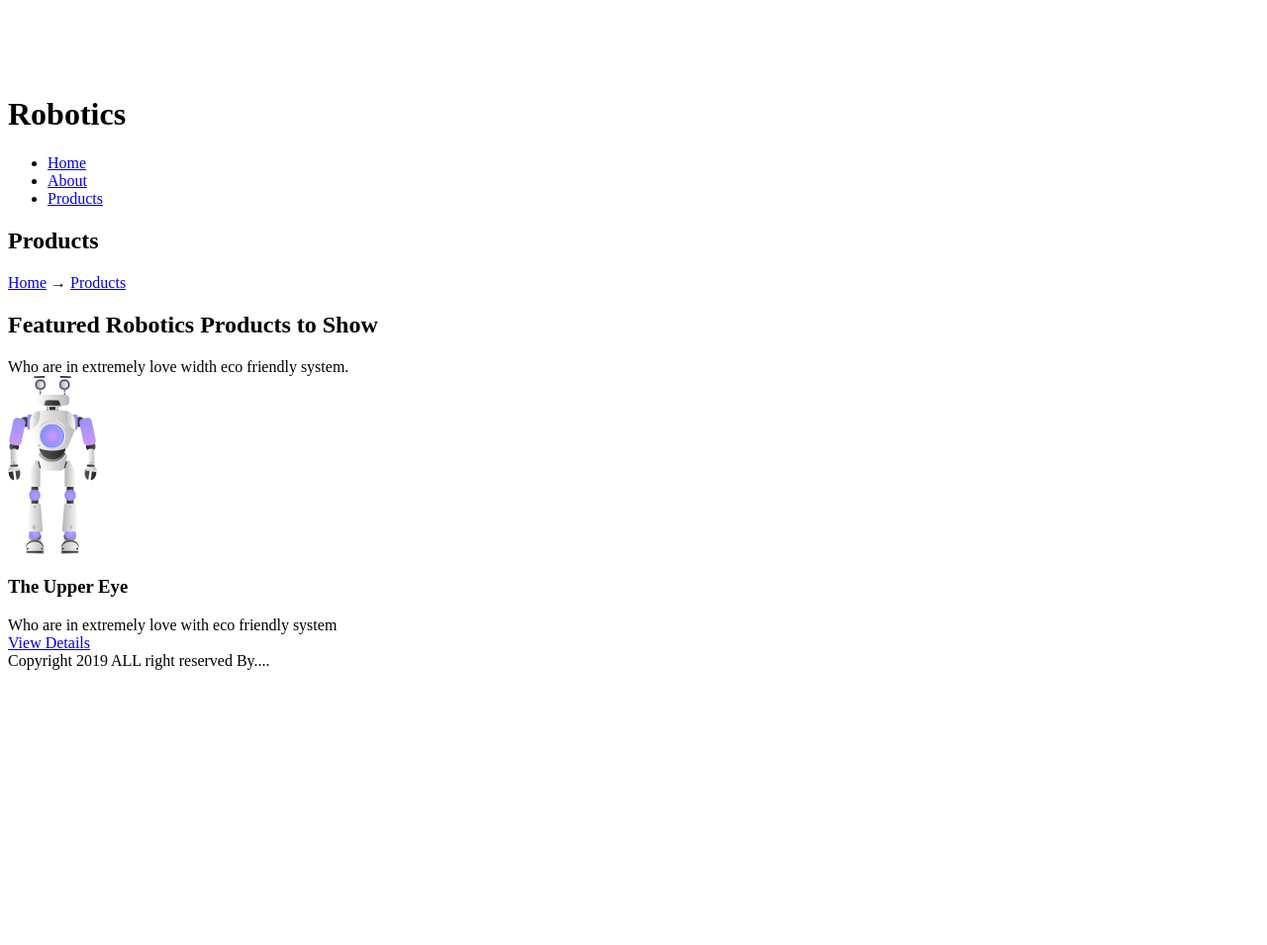
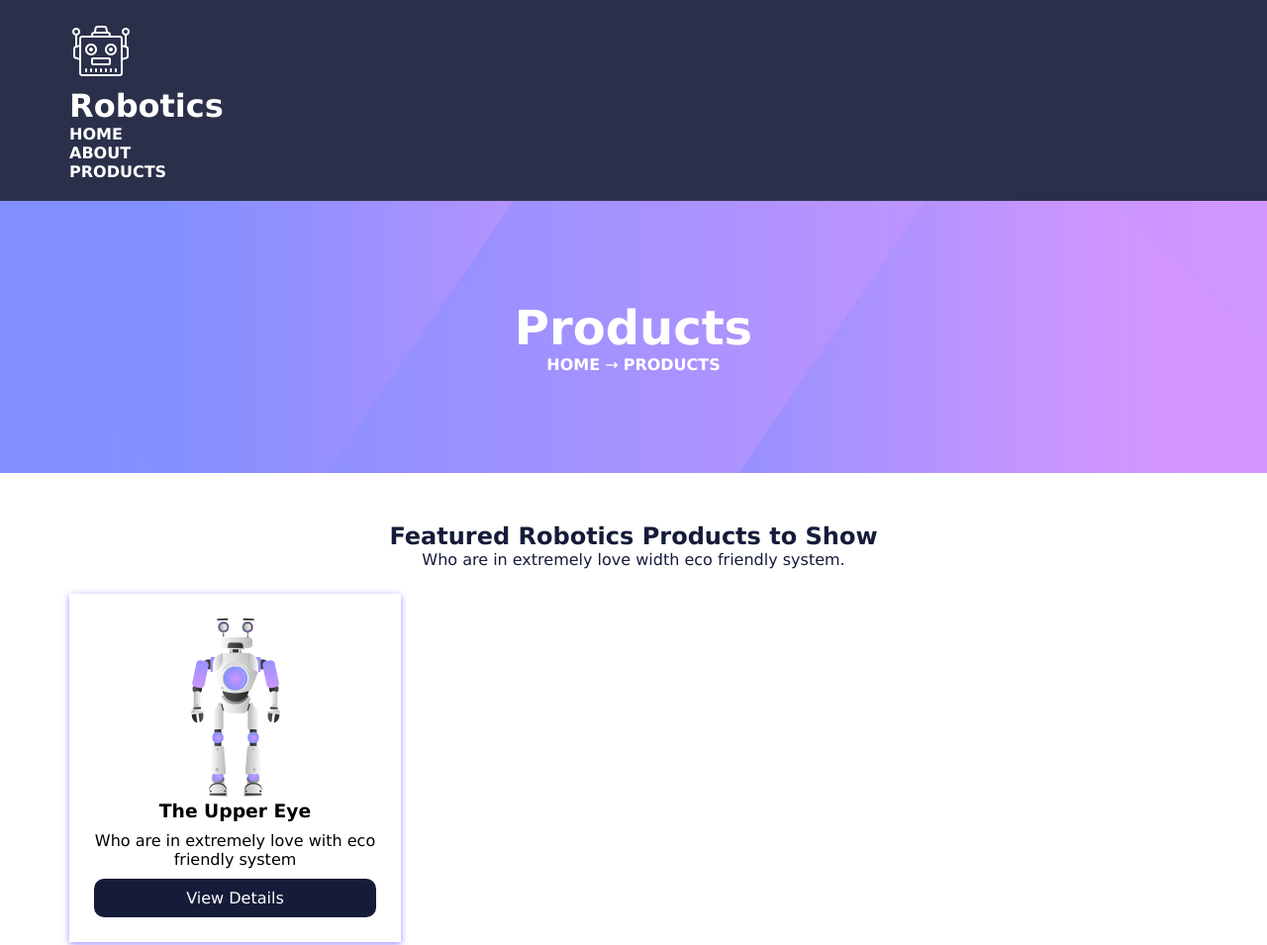
Before and after one commit to KEZKA/KEZKA.github.io, a plain HTML site: page index.html in a window 1280 px wide. Shown: the top 955 px of the page at 99% size. Before the commit the page ends 800 px from the top, so only its background shows below. Drawn offline with Linux system fonts and the light colour scheme.

Commit message:
css
добавление css без расположения

```diff
--- /dev/null
+++ b/index.css
@@ -0,0 +1,109 @@
+*{
+    font-family: Verdana, Geneva, Tahoma, sans-serif;
+    margin:0;
+    padding: 0;
+}
+
+.container{
+    max-width: 1140px;
+    padding: 0 15px;
+    margin: 0 auto;
+}
+
+/* HEADER */
+
+.header{
+    width:100%;
+    color: white;
+    padding: 20px;
+    background: #151c39e8;
+	box-sizing: border-box;
+}
+
+.menu-item{
+    list-style: none;
+}
+
+.menu-link{
+    color: white;
+    text-decoration: none;
+}
+
+/* Дополнительно */
+
+.menu-link{
+    text-transform: uppercase;
+    font-weight: bold;
+}
+
+/* BANNER */
+
+.banner-section{
+    padding: 100px 0;
+    background: url(img/banner-bg.jpg);
+    background-size: cover;
+    background-position: center;
+}
+
+.banner-title{
+    font-size: 48px;
+}
+.banner-title, .banner-description{
+    text-align: center;
+    color: white;
+}
+
+/* CARDS */
+
+.cards-section{
+    padding: 50px 0px;
+}
+
+.cards-title, .cards-description{
+    color: #151c39;
+    text-align: center;
+}
+
+.card{
+    padding: 25px;
+    margin-top: 25px;
+    width: 25%;
+    background: white;
+    box-shadow: 0px 2px 7px 0px #9e90ff;
+    text-align: center;
+}
+
+.card-link{
+    text-decoration: none;
+    color: white;
+}
+
+.card-button{
+    text-align: center;
+    background: #151c39;
+    padding: 10px 70px;
+    border-radius: 10px;
+}
+
+
+.card-title, .card-text{
+    margin-bottom: 10px;
+}
+
+/* Дополнительно */
+
+.card-button{
+    cursor: pointer;
+}
+
+/* FOOTER */
+
+.footer{
+    background: url(img/footer-bg.jpg);
+    background-size: cover;
+    padding: 100px 0px;
+}
+
+.copyright{
+    color: white;
+}
--- a/index.html
+++ b/index.html
@@ -4,6 +4,7 @@
     <meta charset="UTF-8">
     <meta name="viewport" content="width=device-width, initial-scale=1.0">
     <meta http-equiv="X-UA-Compatible" content="ie=edge">
+    <link rel='stylesheet' href='index.css'>
     <title>Robotics</title>
 </head>
 <body>
```
